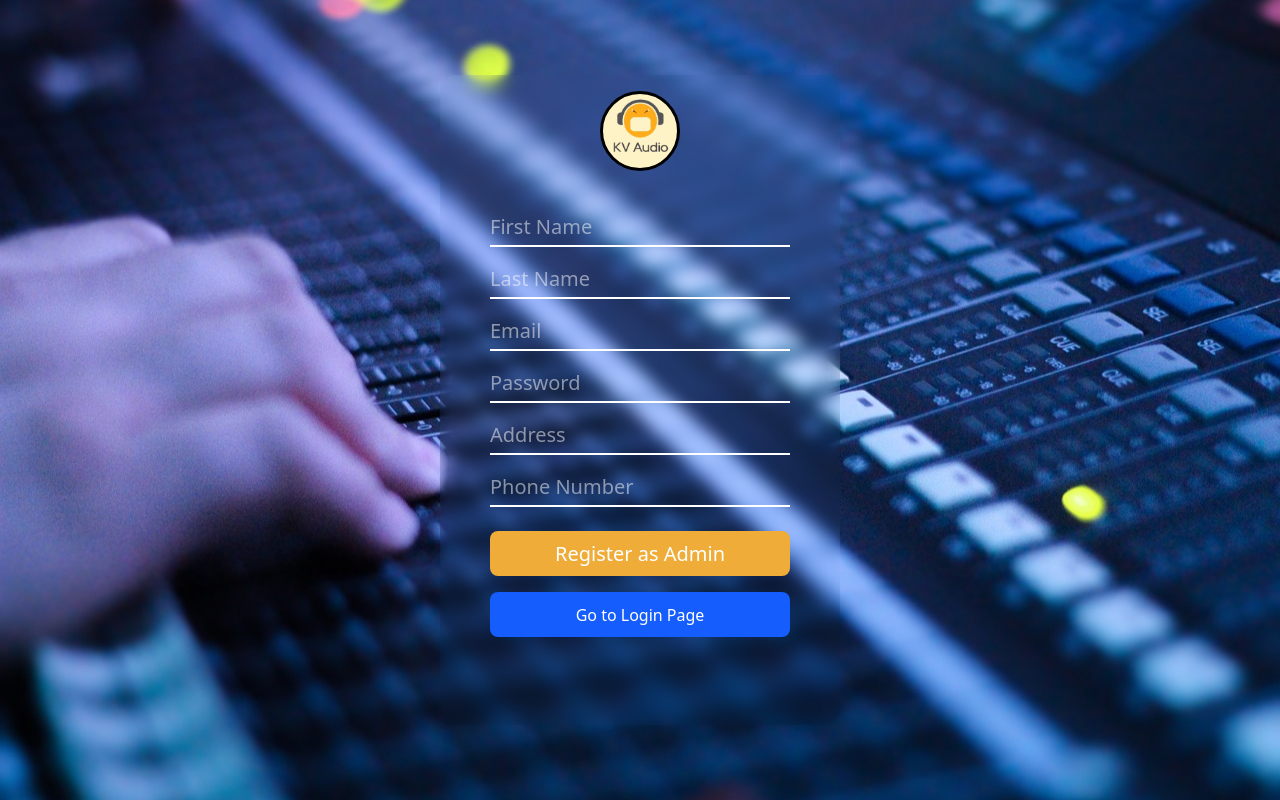
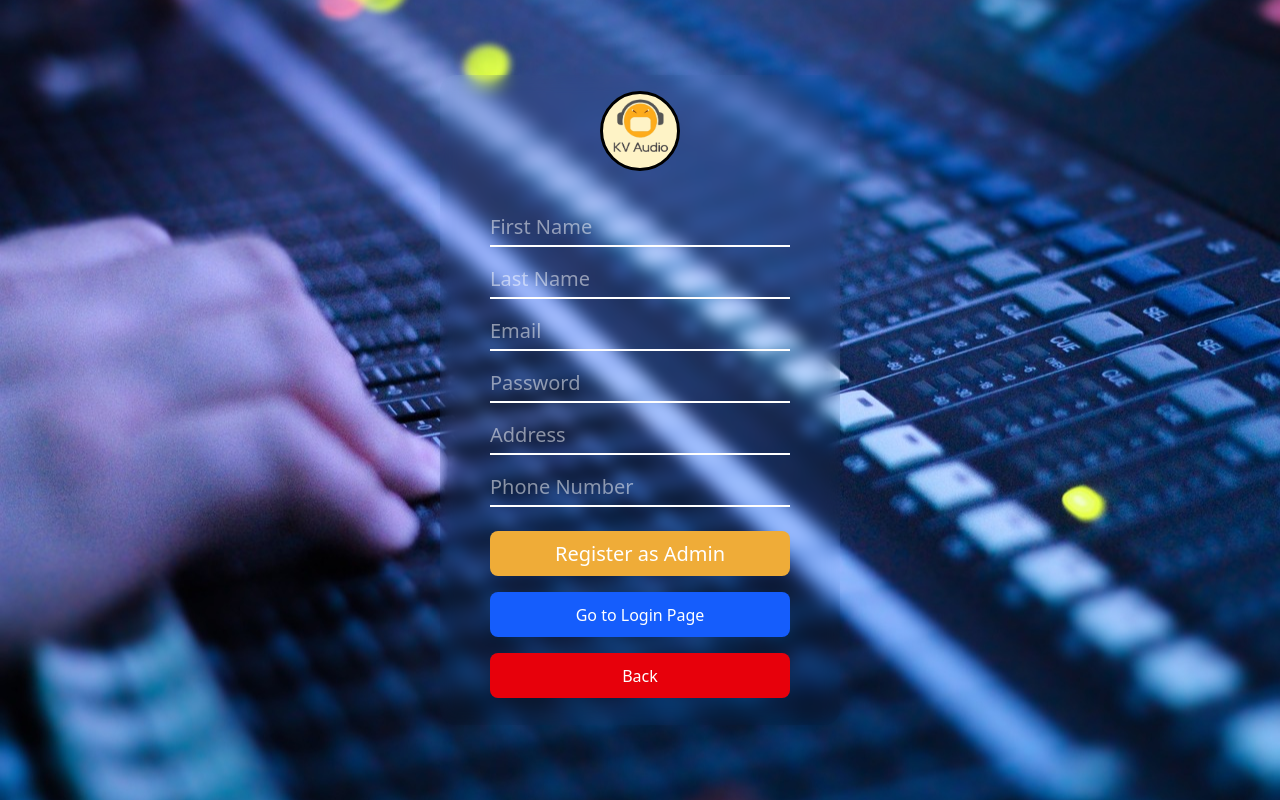
Before and after one commit to HVPasindu/Kv_audio_frontend, a React (Vite) app: page /adminregister in a window 1280 px wide. Built offline with nearby package versions, Linux system fonts and the light colour scheme.

Commit message:
adminregister add back button

```diff
--- a/src/page/admin/adminregister.jsx
+++ b/src/page/admin/adminregister.jsx
@@ -103,6 +103,12 @@
         >
           Go to Login Page
         </button>
+         <button
+          className="mt-4 text-white bg-red-600 hover:bg-red-900 w-[300px] h-[45px] rounded-lg"
+          onClick={() => navigate("/admin/dashboard")}
+        >
+          Back
+        </button>
       </div>
     </div>
   );
```
